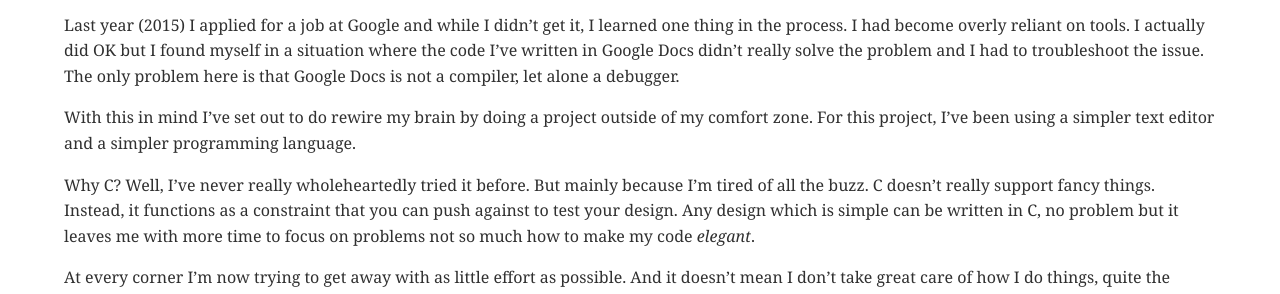
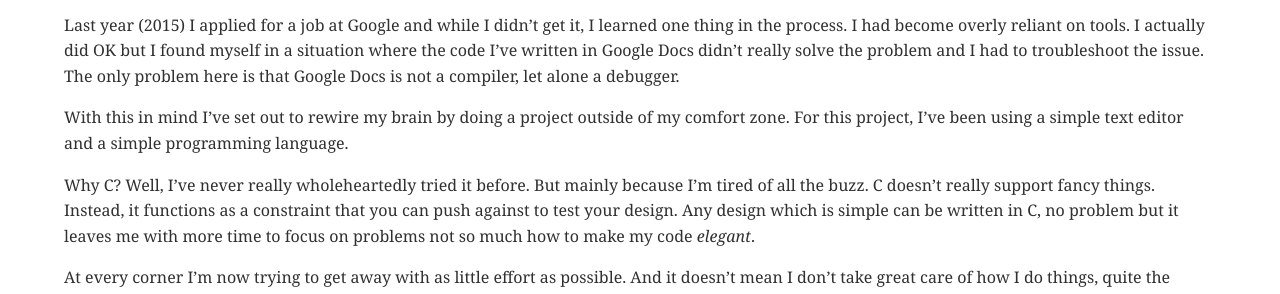
Before and after one commit to leidegre/leidegre.github.com, a Jekyll site: the page built from _posts/2016-01-01-the-c-programming-lang.md, in a window 1280 px wide. Shown: the part 145-439 px from the top of the page. Built offline with Jekyll 4.4.1, drawn with Linux system fonts in a browser that asks for light colours; nearby versions of some CDN libraries.

Commit message:
Update 2016-01-01-the-c-programming-lang.md

```diff
--- a/_posts/2016-01-01-the-c-programming-lang.md
+++ b/_posts/2016-01-01-the-c-programming-lang.md
@@ -5,7 +5,7 @@ layout: post
 
 Last year (2015) I applied for a job at Google and while I didn't get it, I learned one thing in the process. I had become overly reliant on tools. I actually did OK but I found myself in a situation where the code I've written in Google Docs didn't really solve the problem and I had to troubleshoot the issue. The only problem here is that Google Docs is not a compiler, let alone a debugger.
 
-With this in mind I've set out to do rewire my brain by doing a project outside of my comfort zone. For this project, I've been using a simpler text editor and a simpler programming language.
+With this in mind I've set out to rewire my brain by doing a project outside of my comfort zone. For this project, I've been using a simple text editor and a simple programming language.
 
 Why C? Well, I've never really wholeheartedly tried it before. But mainly because I'm tired of all the buzz. C doesn't really support fancy things. Instead, it functions as a constraint that you can push against to test your design. Any design which is simple can be written in C, no problem but it leaves me with more time to focus on problems not so much how to make my code *elegant*.
 
```
